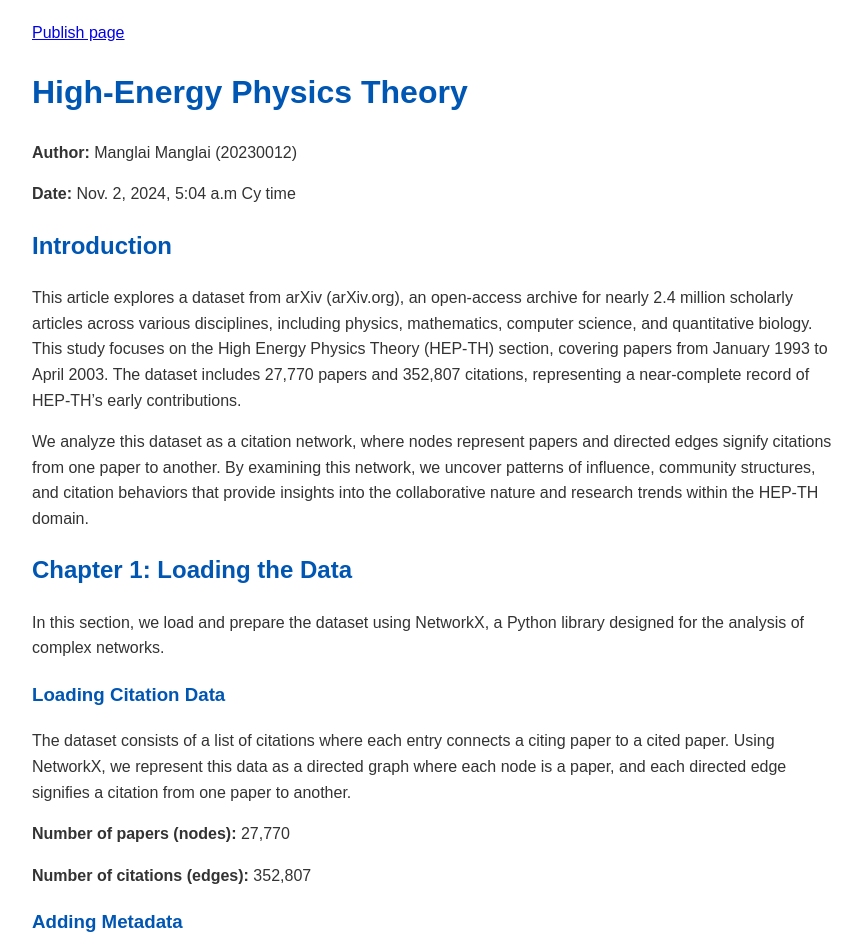
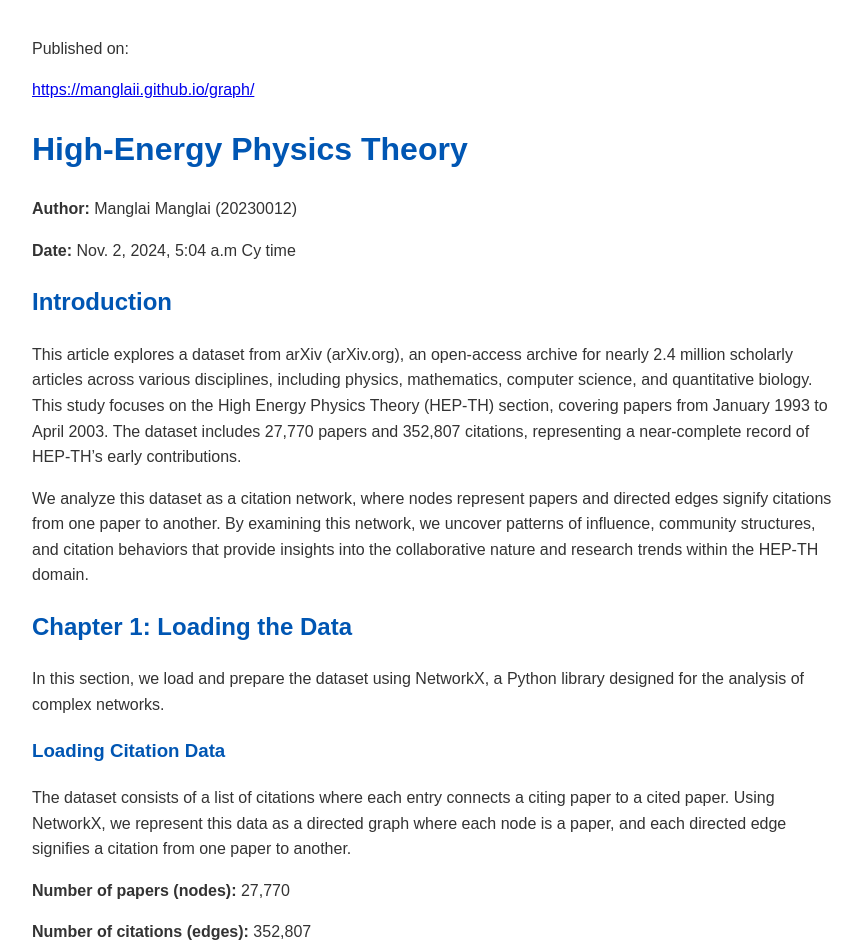
Before and after one commit to manglaii/graph, a plain HTML site: page index.html in a window 1280 px wide. Shown: the top 948 px of the page, without its empty margins (208-1070 px from the left). Drawn offline with Linux system fonts and the light colour scheme.

Commit message:
Update index.html

```diff
--- a/index.html
+++ b/index.html
@@ -44,7 +44,8 @@
     </style>
 </head>
 <body>
-<a href="https://manglaii.github.io/graph/">Publish page</a>
+	<P>Published on:</P>
+<a href="https://manglaii.github.io/graph/">https://manglaii.github.io/graph/</a>
 <header>
     <h1>High-Energy Physics Theory</h1>
     <p><strong>Author:</strong> Manglai Manglai (20230012)</p>
```
